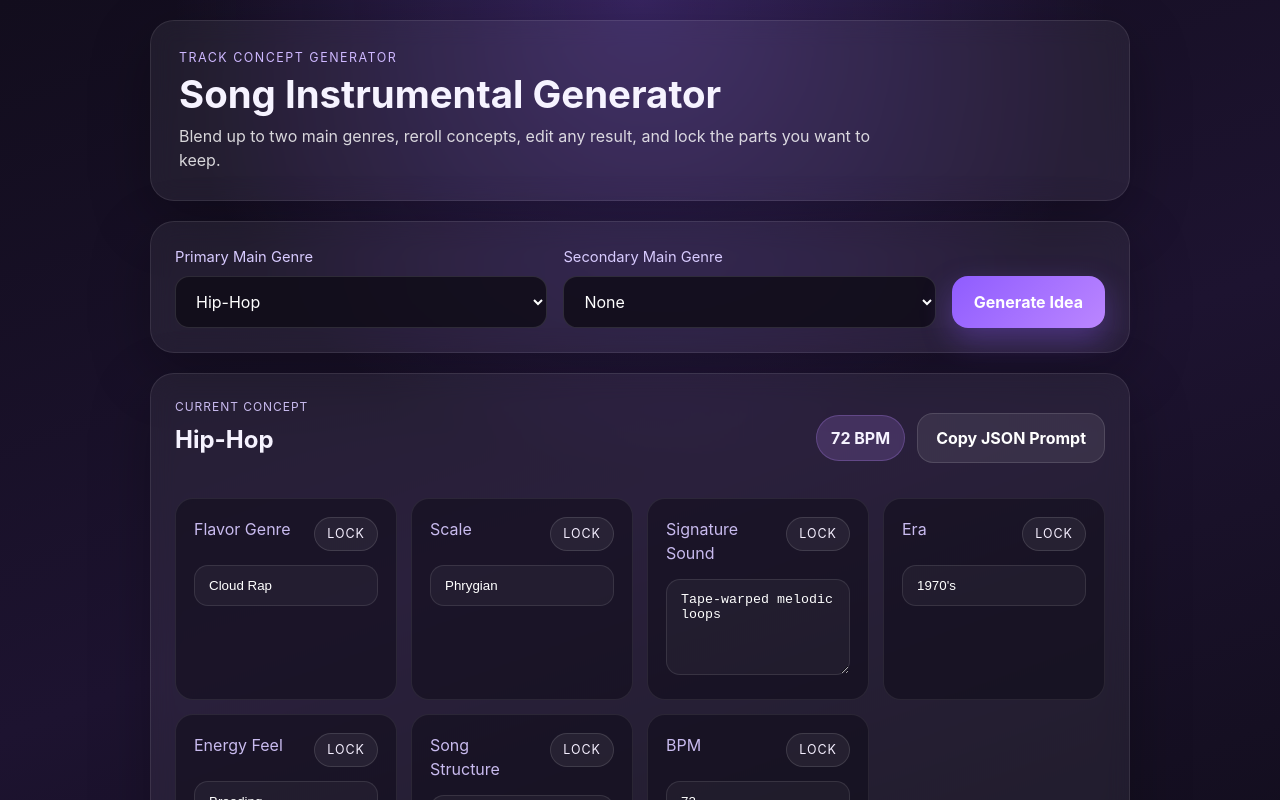
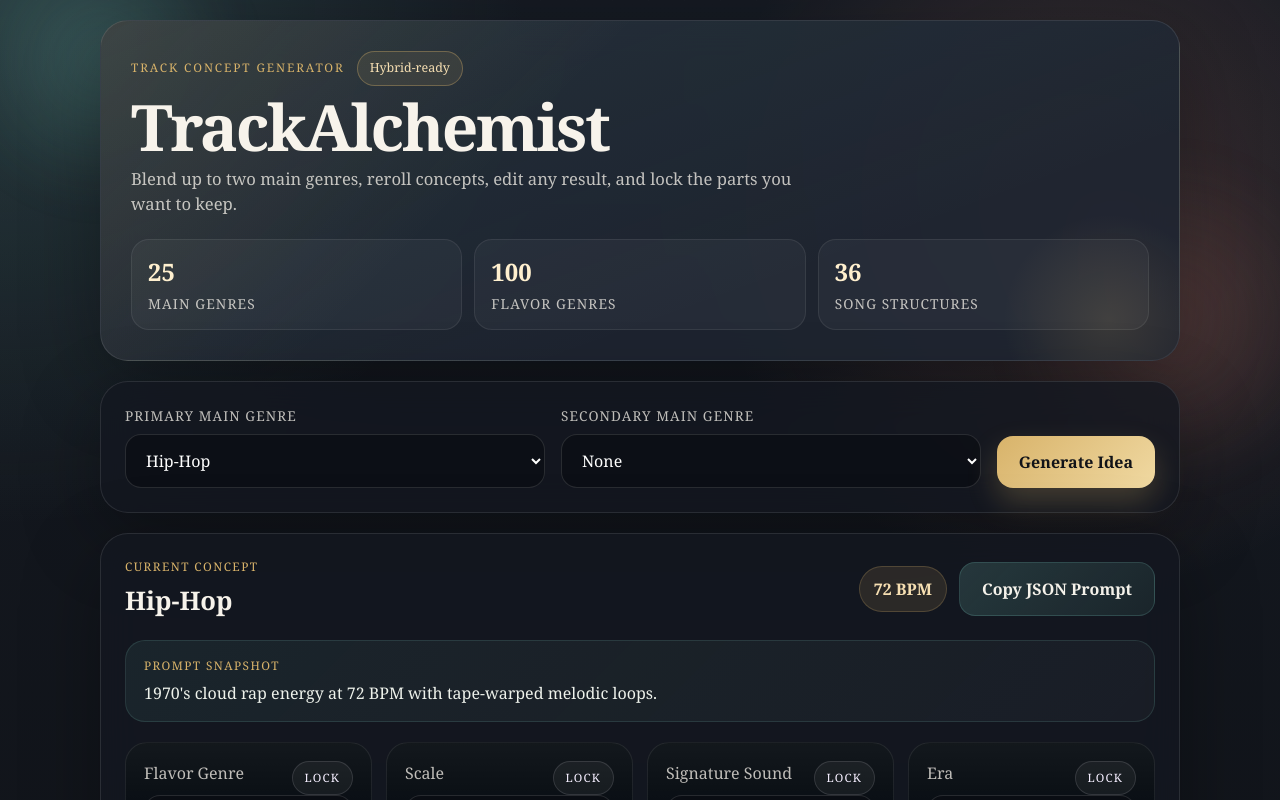
Before and after one commit to OrangeJuice72/TrackAlchemist, a React (Vite) app: page / in a window 1280 px wide. Shown: the top 800 px of the page. Built offline with nearby package versions, Linux system fonts and the light colour scheme.

Commit message:
Refresh TrackAlchemist branding and visuals

```diff
--- a/index.html
+++ b/index.html
@@ -3,7 +3,7 @@
   <head>
     <meta charset="UTF-8" />
     <meta name="viewport" content="width=device-width, initial-scale=1.0, viewport-fit=cover" />
-    <title>Song Instrumental Generator</title>
+    <title>TrackAlchemist</title>
     <script type="module" src="/src/main.jsx"></script>
   </head>
   <body>
--- a/src/App.jsx
+++ b/src/App.jsx
@@ -110,14 +110,25 @@ function App() {
 
   return (
     <div className="app-shell">
+      <div className="background-orb background-orb-one" aria-hidden="true" />
+      <div className="background-orb background-orb-two" aria-hidden="true" />
+      <div className="background-grid" aria-hidden="true" />
       <div className="container">
         <header className="hero-card">
-          <p className="eyebrow">Track concept generator</p>
-          <h1>Song Instrumental Generator</h1>
+          <div className="hero-topline">
+            <p className="eyebrow">Track concept generator</p>
+            <span className="hero-pill">Hybrid-ready</span>
+          </div>
+          <h1>TrackAlchemist</h1>
           <p className="subtitle">
             Blend up to two main genres, reroll concepts, edit any result, and lock the parts you
             want to keep.
           </p>
+          <div className="hero-stats">
+            <HeroStat label="Main Genres" value="25" />
+            <HeroStat label="Flavor Genres" value="100" />
+            <HeroStat label="Song Structures" value="36" />
+          </div>
         </header>
 
         <section className="panel controls-panel">
@@ -178,6 +189,14 @@ function App() {
                 : 'Clipboard copy failed. Try again in a secure browser tab.'}
             </p>
           ) : null}
+
+          <div className="prompt-preview">
+            <p className="result-label">Prompt Snapshot</p>
+            <p>
+              {result.era} {result.flavorGenre.toLowerCase()} energy at {result.bpm} BPM with{' '}
+              {result.signatureSound.toLowerCase()}.
+            </p>
+          </div>
 
           <div className="result-grid">
             <EditableResultCard
@@ -262,6 +281,15 @@ function App() {
   );
 }
 
+function HeroStat({ label, value }) {
+  return (
+    <div className="hero-stat">
+      <strong>{value}</strong>
+      <span>{label}</span>
+    </div>
+  );
+}
+
 function EditableResultCard({
   title,
   value,
--- a/src/styles.css
+++ b/src/styles.css
@@ -1,11 +1,21 @@
 :root {
-  font-family: Inter, system-ui, -apple-system, BlinkMacSystemFont, 'Segoe UI', sans-serif;
-  color: #f6f3ff;
-  background: #120d1d;
+  font-family: Georgia, 'Times New Roman', serif;
+  color: #f7f3eb;
+  background: #0f1116;
   line-height: 1.5;
   font-weight: 400;
   overscroll-behavior: none;
   -webkit-text-size-adjust: 100%;
+  --bg-deep: #0f1116;
+  --bg-mid: #171c25;
+  --panel: rgba(20, 24, 32, 0.78);
+  --panel-strong: rgba(31, 37, 49, 0.92);
+  --stroke: rgba(255, 255, 255, 0.1);
+  --text-soft: rgba(247, 243, 235, 0.76);
+  --gold: #d8b36a;
+  --gold-soft: rgba(216, 179, 106, 0.2);
+  --teal: #7ed4c5;
+  --rose: #f28f79;
 }
 
 * {
@@ -20,7 +30,7 @@ body,
 
 html {
   height: 100%;
-  background: #120d1d;
+  background: var(--bg-deep);
   overscroll-behavior: none;
 }
 
@@ -30,19 +40,24 @@ body {
   min-height: 100vh;
   min-height: 100dvh;
   background:
-    radial-gradient(circle at top, rgba(143, 92, 255, 0.28), transparent 35%),
-    linear-gradient(160deg, #120d1d 0%, #1d1330 45%, #0d0b14 100%);
+    radial-gradient(circle at top left, rgba(126, 212, 197, 0.18), transparent 28%),
+    radial-gradient(circle at 85% 15%, rgba(242, 143, 121, 0.18), transparent 24%),
+    linear-gradient(180deg, #151a22 0%, #0f1116 100%);
   overscroll-behavior-y: none;
   -webkit-overflow-scrolling: touch;
 }
 
 button,
-select {
+select,
+input,
+textarea {
   font: inherit;
   touch-action: manipulation;
 }
 
 .app-shell {
+  position: relative;
+  isolation: isolate;
   min-height: 100vh;
   min-height: 100dvh;
   padding:
@@ -50,10 +65,47 @@ select {
     max(14px, env(safe-area-inset-right))
     max(20px, env(safe-area-inset-bottom))
     max(14px, env(safe-area-inset-left));
+  overflow: hidden;
+}
+
+.background-orb {
+  position: fixed;
+  z-index: -3;
+  border-radius: 999px;
+  filter: blur(30px);
+  opacity: 0.65;
+}
+
+.background-orb-one {
+  top: -80px;
+  left: -40px;
+  width: 280px;
+  height: 280px;
+  background: radial-gradient(circle, rgba(126, 212, 197, 0.35), transparent 70%);
+}
+
+.background-orb-two {
+  top: 160px;
+  right: -50px;
+  width: 320px;
+  height: 320px;
+  background: radial-gradient(circle, rgba(242, 143, 121, 0.28), transparent 72%);
+}
+
+.background-grid {
+  position: fixed;
+  inset: 0;
+  z-index: -4;
+  opacity: 0.24;
+  background-image:
+    linear-gradient(rgba(255, 255, 255, 0.04) 1px, transparent 1px),
+    linear-gradient(90deg, rgba(255, 255, 255, 0.04) 1px, transparent 1px);
+  background-size: 36px 36px;
+  mask-image: linear-gradient(180deg, rgba(0, 0, 0, 0.65), transparent 92%);
 }
 
 .container {
-  width: min(100%, 980px);
+  width: min(100%, 1080px);
   margin: 0 auto;
   display: grid;
   gap: 20px;
@@ -61,23 +113,57 @@ select {
 
 .panel,
 .hero-card {
-  border: 1px solid rgba(255, 255, 255, 0.09);
-  background: rgba(255, 255, 255, 0.06);
-  backdrop-filter: blur(12px);
-  border-radius: 24px;
-  box-shadow: 0 18px 60px rgba(0, 0, 0, 0.28);
+  border: 1px solid var(--stroke);
+  background: var(--panel);
+  backdrop-filter: blur(18px);
+  border-radius: 28px;
+  box-shadow: 0 24px 80px rgba(0, 0, 0, 0.3);
 }
 
 .hero-card {
-  padding: 28px;
+  position: relative;
+  overflow: hidden;
+  padding: 30px;
+  background:
+    linear-gradient(135deg, rgba(216, 179, 106, 0.12), transparent 38%),
+    linear-gradient(160deg, rgba(126, 212, 197, 0.08), transparent 70%),
+    var(--panel-strong);
+}
+
+.hero-card::after {
+  content: '';
+  position: absolute;
+  inset: auto -40px -70px auto;
+  width: 220px;
+  height: 220px;
+  border-radius: 50%;
+  background: radial-gradient(circle, rgba(216, 179, 106, 0.14), transparent 68%);
+  pointer-events: none;
+}
+
+.hero-topline {
+  display: flex;
+  flex-wrap: wrap;
+  gap: 12px;
+  align-items: center;
+  margin-bottom: 10px;
 }
 
 .eyebrow {
-  margin: 0 0 6px;
+  margin: 0;
   text-transform: uppercase;
-  letter-spacing: 0.12em;
+  letter-spacing: 0.16em;
+  font-size: 0.74rem;
+  color: var(--gold);
+}
+
+.hero-pill {
+  padding: 7px 12px;
+  border-radius: 999px;
+  border: 1px solid rgba(216, 179, 106, 0.35);
+  background: rgba(216, 179, 106, 0.1);
+  color: #f6dfb2;
   font-size: 0.78rem;
-  color: #ceb8ff;
 }
 
 h1,
@@ -89,14 +175,53 @@ p {
 
 h1 {
   margin-bottom: 10px;
-  font-size: clamp(2rem, 3vw, 3.2rem);
-  line-height: 1.05;
+  font-size: clamp(2.6rem, 5vw, 4.6rem);
+  line-height: 0.96;
+  letter-spacing: -0.04em;
+}
+
+h2 {
+  font-size: clamp(1.55rem, 2vw, 2.15rem);
+  margin-bottom: 0;
 }
 
 .subtitle {
   margin-bottom: 0;
   max-width: 700px;
-  color: rgba(255, 255, 255, 0.82);
+  color: var(--text-soft);
+  font-size: 1.04rem;
+}
+
+.hero-stats {
+  display: grid;
+  grid-template-columns: repeat(auto-fit, minmax(140px, 1fr));
+  gap: 12px;
+  margin-top: 22px;
+}
+
+.hero-stat {
+  padding: 14px 16px;
+  border-radius: 18px;
+  background: rgba(255, 255, 255, 0.04);
+  border: 1px solid rgba(255, 255, 255, 0.08);
+}
+
+.hero-stat strong,
+.hero-stat span {
+  display: block;
+}
+
+.hero-stat strong {
+  font-size: 1.5rem;
+  color: #fff0cf;
+}
+
+.hero-stat span {
+  margin-top: 4px;
+  color: var(--text-soft);
+  font-size: 0.86rem;
+  text-transform: uppercase;
+  letter-spacing: 0.08em;
 }
 
 .controls-panel {
@@ -122,33 +247,56 @@ h1 {
 }
 
 label {
-  font-size: 0.92rem;
-  color: #d8cbff;
+  font-size: 0.85rem;
+  color: var(--text-soft);
+  text-transform: uppercase;
+  letter-spacing: 0.08em;
 }
 
-select {
+select,
+.result-input {
   width: 100%;
-  min-height: 50px;
+  min-height: 52px;
   padding: 14px 16px;
-  border-radius: 14px;
+  border-radius: 16px;
   border: 1px solid rgba(255, 255, 255, 0.12);
-  background: rgba(16, 12, 24, 0.85);
+  background: rgba(10, 13, 19, 0.7);
   color: #fff;
+  transition: border-color 120ms ease, box-shadow 120ms ease, transform 120ms ease;
+}
+
+select:focus,
+.result-input:focus {
+  outline: none;
+  border-color: rgba(126, 212, 197, 0.55);
+  box-shadow: 0 0 0 4px rgba(126, 212, 197, 0.12);
+}
+
+.generate-button,
+.copy-button {
+  border: none;
+  border-radius: 16px;
+  min-height: 52px;
+  padding: 14px 22px;
+  color: #111318;
+  cursor: pointer;
+  font-weight: 700;
 }
 
 .generate-button {
-  border: none;
-  border-radius: 16px;
-  min-height: 50px;
-  padding: 14px 22px;
-  color: white;
-  background: linear-gradient(135deg, #8f5cff, #bb86ff);
-  cursor: pointer;
-  font-weight: 700;
-  box-shadow: 0 12px 30px rgba(143, 92, 255, 0.35);
+  background: linear-gradient(135deg, var(--gold), #f0d9a2);
+  box-shadow: 0 14px 30px rgba(216, 179, 106, 0.24);
 }
 
-.generate-button:hover {
+.copy-button {
+  color: #f5f2ea;
+  background: linear-gradient(135deg, rgba(126, 212, 197, 0.18), rgba(126, 212, 197, 0.08));
+  border: 1px solid rgba(126, 212, 197, 0.18);
+}
+
+.generate-button:hover,
+.copy-button:hover,
+.lock-button:hover {
   transform: translateY(-1px);
 }
 
@@ -175,52 +323,56 @@ select {
 
 .result-label {
   margin-bottom: 6px;
-  color: #c9bbef;
+  color: var(--gold);
   text-transform: uppercase;
-  letter-spacing: 0.08em;
-  font-size: 0.75rem;
+  letter-spacing: 0.12em;
+  font-size: 0.74rem;
 }
 
 .badge {
   padding: 10px 14px;
   border-radius: 999px;
-  background: rgba(187, 134, 255, 0.18);
-  border: 1px solid rgba(187, 134, 255, 0.26);
-  font-weight: 700;
-}
-
-.copy-button {
-  border: 1px solid rgba(255, 255, 255, 0.12);
-  border-radius: 16px;
-  min-height: 50px;
-  padding: 12px 18px;
-  color: white;
-  background: rgba(255, 255, 255, 0.08);
-  cursor: pointer;
+  background: rgba(216, 179, 106, 0.12);
+  border: 1px solid rgba(216, 179, 106, 0.22);
+  color: #f6dfb2;
   font-weight: 700;
 }
 
 .copy-status {
   margin: -6px 0 0;
-  color: #c8ffcf;
+  color: #bcefe5;
   font-size: 0.92rem;
 }
 
 .copy-status.is-error {
-  color: #ffb5c7;
+  color: #ffc0b4;
+}
+
+.prompt-preview {
+  padding: 16px 18px;
+  border-radius: 20px;
+  border: 1px solid rgba(126, 212, 197, 0.14);
+  background: linear-gradient(135deg, rgba(126, 212, 197, 0.08), rgba(255, 255, 255, 0.03));
+}
+
+.prompt-preview p:last-child {
+  margin: 0;
+  color: #eef2eb;
 }
 
 .result-grid {
   display: grid;
-  grid-template-columns: repeat(auto-fit, minmax(190px, 1fr));
+  grid-template-columns: repeat(auto-fit, minmax(220px, 1fr));
   gap: 14px;
 }
 
 .result-card,
 .palette-card {
-  border-radius: 18px;
+  border-radius: 22px;
   padding: 18px;
-  background: rgba(10, 8, 18, 0.45);
+  background:
+    linear-gradient(180deg, rgba(255, 255, 255, 0.04), transparent 35%),
+    rgba(9, 12, 18, 0.76);
   border: 1px solid rgba(255, 255, 255, 0.08);
 }
 
@@ -233,61 +385,32 @@ select {
 
 .result-card p,
 .palette-card h3 {
-  color: #c9bbef;
-}
-
-.result-card p,
-.palette-card h3 {
   margin-bottom: 0;
-}
-
-.result-card h3 {
-  margin-top: 14px;
-  margin-bottom: 0;
-  font-size: 1.12rem;
-}
-
-.result-input {
-  width: 100%;
-  margin-top: 14px;
-  border: 1px solid rgba(255, 255, 255, 0.1);
-  border-radius: 14px;
-  background: rgba(255, 255, 255, 0.04);
-  color: #fff;
-  padding: 12px 14px;
+  color: var(--text-soft);
 }
 
 .result-textarea {
-  min-height: 96px;
+  min-height: 108px;
   resize: vertical;
 }
 
 .lock-button {
   border: 1px solid rgba(255, 255, 255, 0.12);
-  background: rgba(255, 255, 255, 0.06);
+  background: rgba(255, 255, 255, 0.05);
   color: #f5efff;
   border-radius: 999px;
   min-height: 34px;
   padding: 6px 12px;
   cursor: pointer;
-  font-size: 0.78rem;
+  font-size: 0.72rem;
   text-transform: uppercase;
-  letter-spacing: 0.08em;
+  letter-spacing: 0.1em;
 }
 
 .lock-button.is-locked {
-  background: rgba(187, 134, 255, 0.2);
-  border-color: rgba(187, 134, 255, 0.5);
-  color: #fff;
-}
-
-.palette-card ul {
-  margin: 12px 0 0;
-  padding-left: 18px;
-}
-
-.palette-card li + li {
-  margin-top: 8px;
+  background: rgba(216, 179, 106, 0.16);
+  border-color: rgba(216, 179, 106, 0.35);
+  color: #ffe8b9;
 }
 
 @media (max-width: 640px) {
@@ -305,6 +428,12 @@ select {
     padding: 18px;
   }
 
+  .hero-stats,
+  .controls-grid,
+  .result-grid {
+    grid-template-columns: 1fr;
+  }
+
   .result-header {
     flex-direction: column;
     align-items: start;
@@ -313,8 +442,4 @@ select {
   .result-actions {
     justify-content: start;
   }
-
-  .result-grid {
-    grid-template-columns: 1fr;
-  }
 }
```
